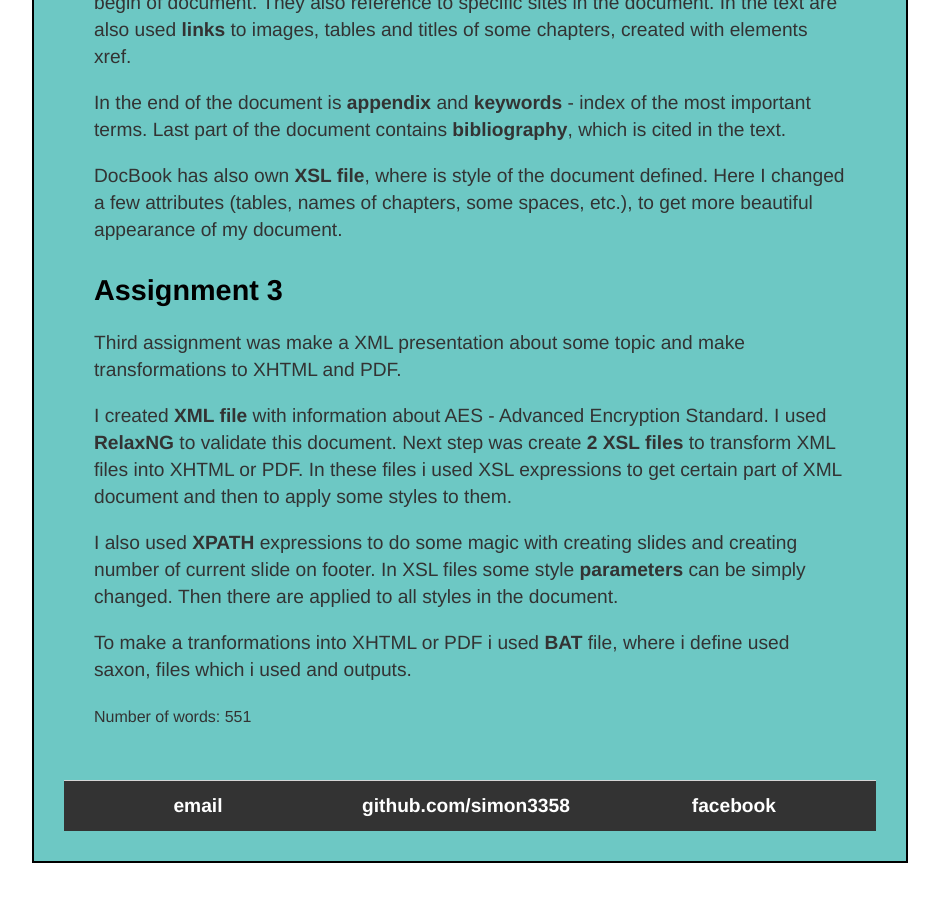
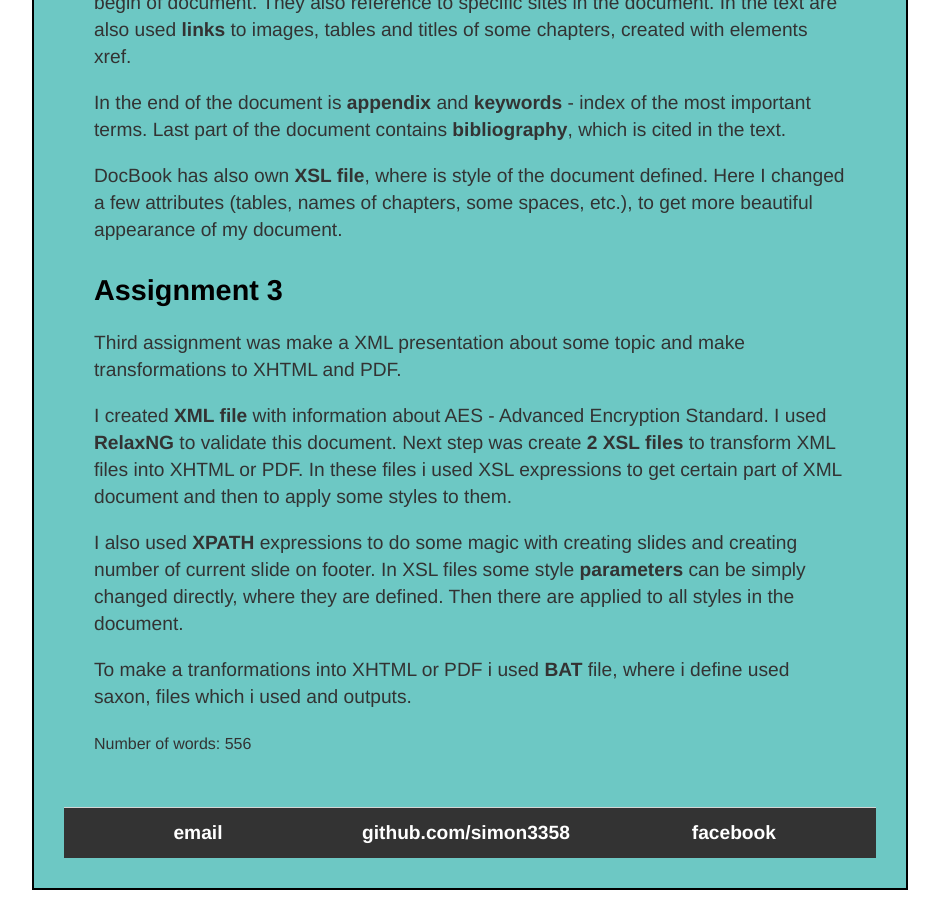
Before and after one commit to simon3358/simon3358.github.io, a Jekyll site: the page built from documentation/index.html, in a window 1280 px wide and 900 px high, scrolled down 1253 px. Shown: the whole window, without its empty margins (170-1109 px from the left). Built offline with Jekyll 4.4.1, drawn with Linux system fonts in a browser that asks for light colours; before the commit the page ends 2126 px from its top, so only the background shows below that.

Commit message:
update ass 3

```diff
--- a/documentation/index.html
+++ b/documentation/index.html
@@ -58,7 +58,8 @@ end
 </p>
 <p>
     I also used <b>XPATH</b> expressions to do some magic with creating slides and creating number of current slide on footer.
-    In XSL files some style <b>parameters</b> can be simply changed. Then there are applied to all styles in the document.
+    In XSL files some style <b>parameters</b> can be simply changed directly, where they are defined.
+    Then there are applied to all styles in the document.
 </p>
 <p>
     To make a tranformations into XHTML or PDF i used <b>BAT</b> file, where i define used saxon, files which i used and outputs.
```
